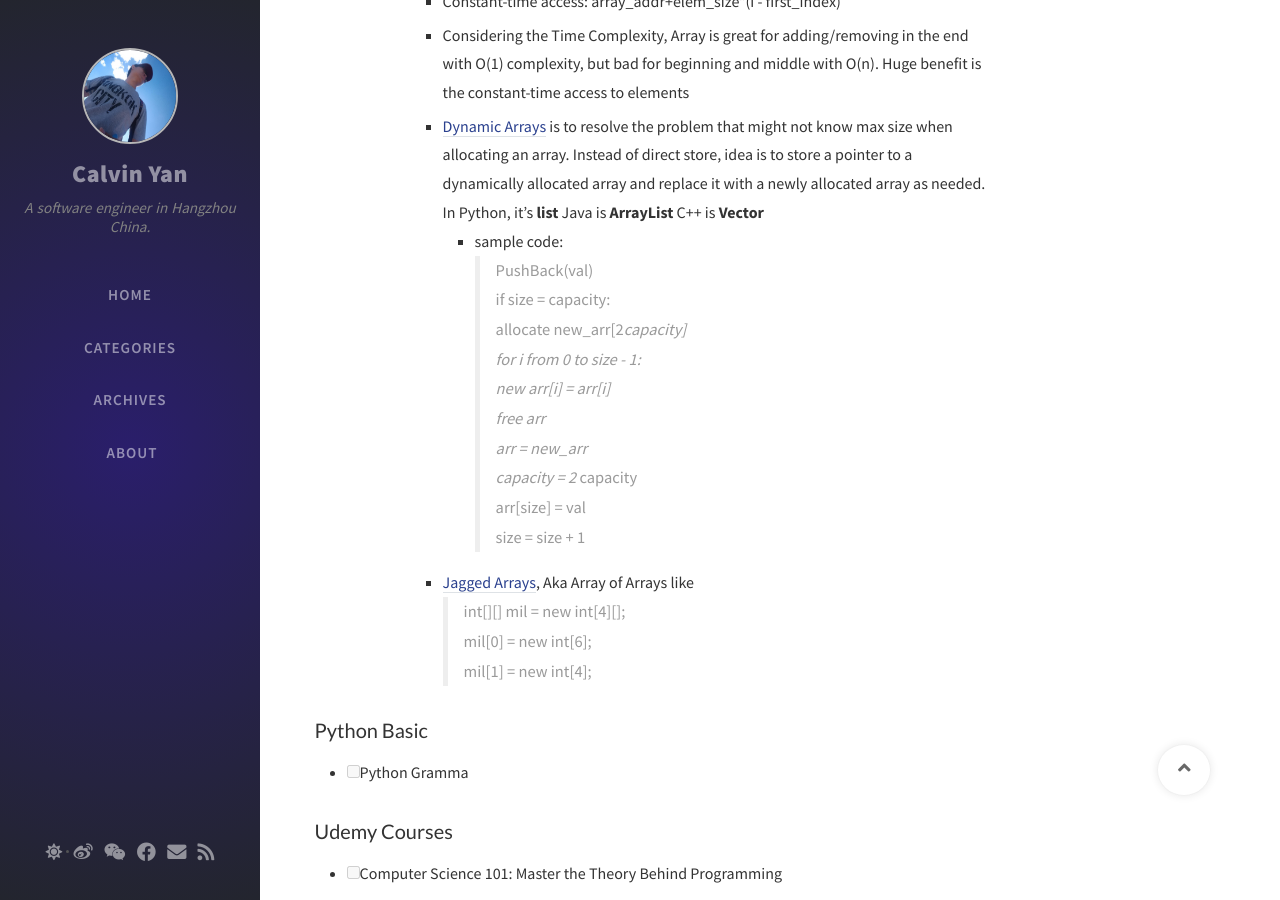
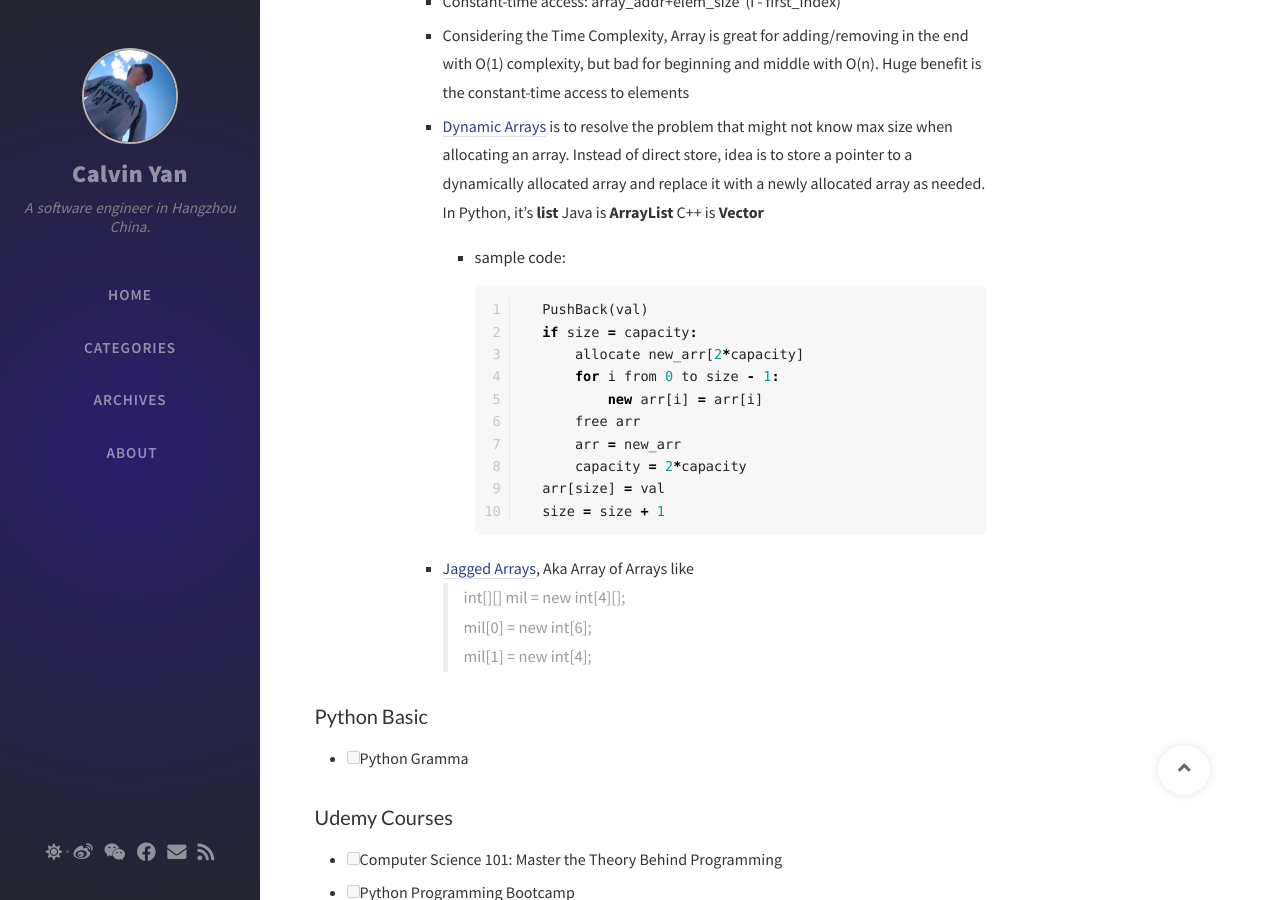
Before and after one commit to hicalvin/hicalvin.github.io, a Jekyll site: the page built from _posts/2021-10-28-abc_always_being_coding.md, in a window 1280 px wide and 900 px high, scrolled down 1257 px. Built offline with Jekyll 4.4.1, drawn with Linux system fonts in a browser that asks for light colours; nearby versions of some CDN libraries; emoji names are drawn with the system emoji font; comment, search, counter and statistics services are not loaded.

Commit message:
update code format

````diff
--- a/_posts/2021-10-28-abc_always_being_coding.md
+++ b/_posts/2021-10-28-abc_always_being_coding.md
@@ -37,7 +37,9 @@
       - Considering the Time Complexity, Array is great for adding/removing in the end with O(1) complexity, but bad for beginning and middle with O(n). Huge benefit is the constant-time access to elements
       - [Dynamic Arrays](https://www.coursera.org/lecture/data-structures/dynamic-arrays-EwbnV) is to resolve the problem that might not know max size when allocating an array. Instead of direct store, idea is to store a pointer to a dynamically allocated array and replace it with a newly allocated array as needed. In Python, it's **list** Java is **ArrayList** C++ is **Vector**
         - sample code:
-          > PushBack(val)
+
+          ```c++
+            PushBack(val)
             if size = capacity:
                 allocate new_arr[2*capacity]
                 for i from 0 to size - 1:
@@ -47,6 +49,8 @@
                 capacity = 2*capacity
             arr[size] = val
             size = size + 1
+          ```
+
       - [Jagged Arrays](https://www.youtube.com/watch?v=1jtrQqYpt7g), Aka Array of Arrays like
         > int[][] mil = new int[4][];
           mil[0] = new int[6];
````
